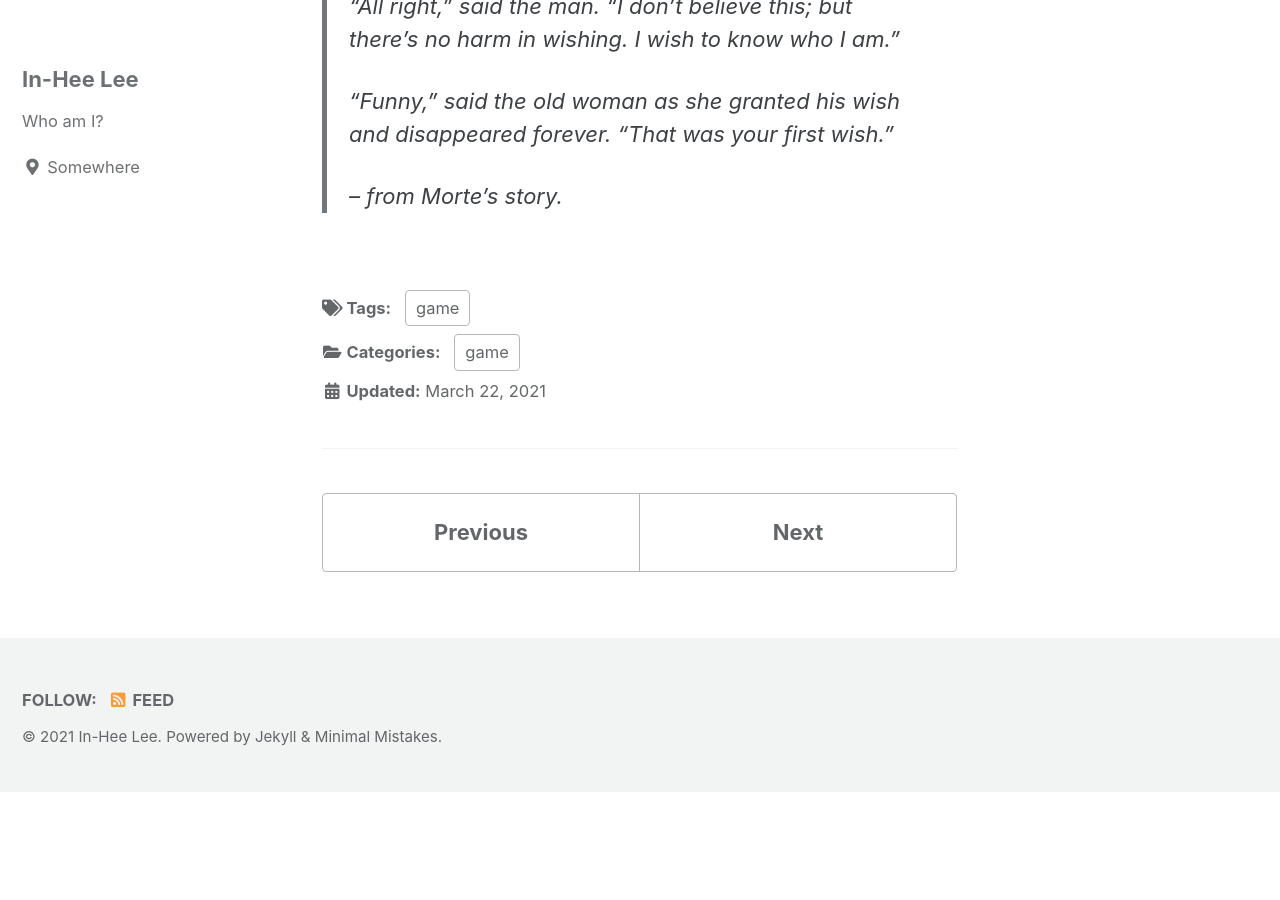
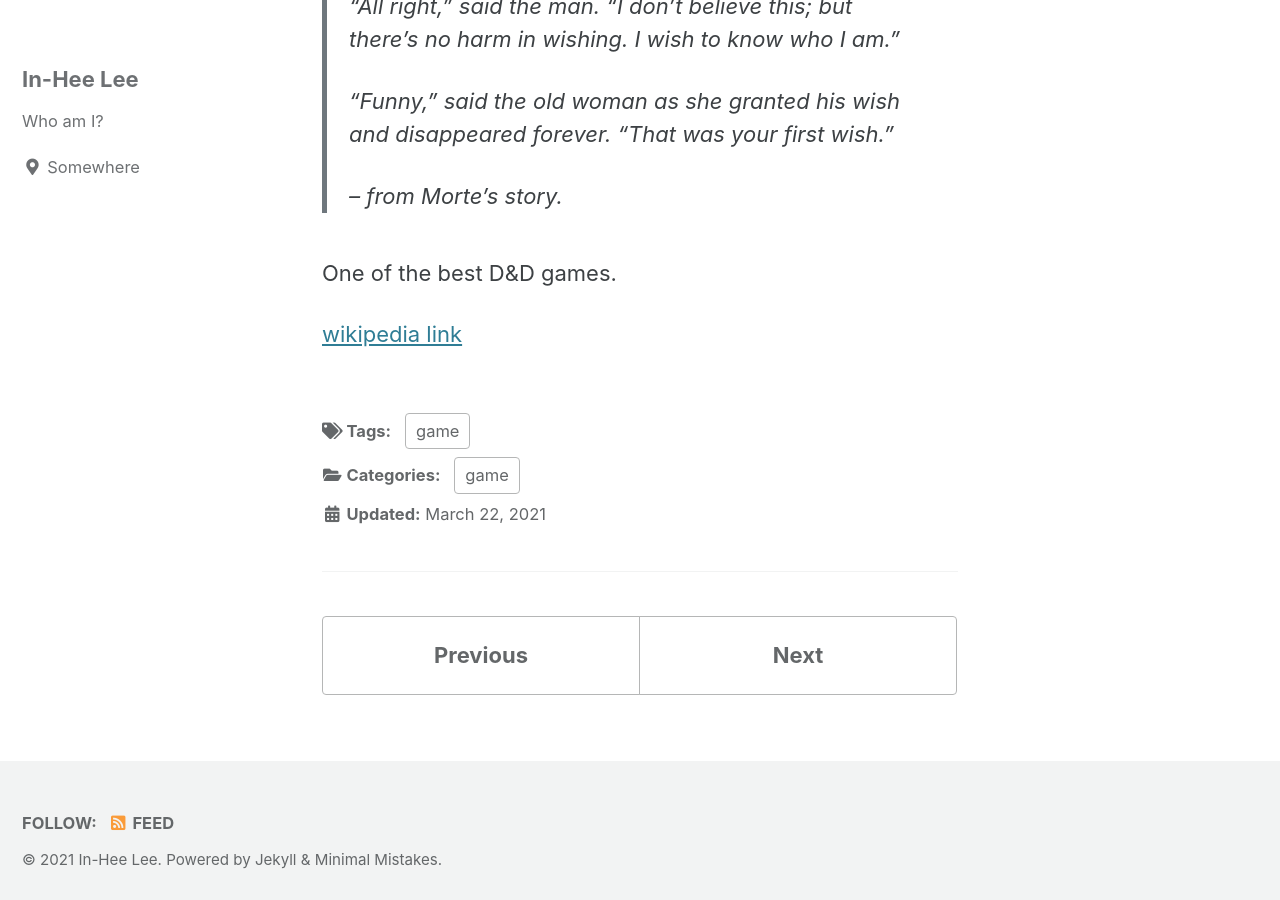
Before and after one commit to ikarus97/ikarus97.github.io, a Jekyll site: the page built from _posts/2021-03-22-planescape-torment.md, in a window 1280 px wide and 900 px high, scrolled down 863 px. Built offline with Jekyll 4.4.1, drawn with Linux system fonts in a browser that asks for light colours; cached includes are drawn as plain includes; before the commit the page ends 1655 px from its top, so only the background shows below that.

Commit message:
Update 2021-03-22-planescape-torment.md

```diff
--- a/_posts/2021-03-22-planescape-torment.md
+++ b/_posts/2021-03-22-planescape-torment.md
@@ -20,3 +20,7 @@ tags:
 > "Funny," said the old woman as she granted his wish and disappeared forever. "That was your first wish."
 >
 > -- from Morte's story.
+
+One of the best D&D games.
+
+[wikipedia link](https://en.wikipedia.org/wiki/Planescape:_Torment)
```
